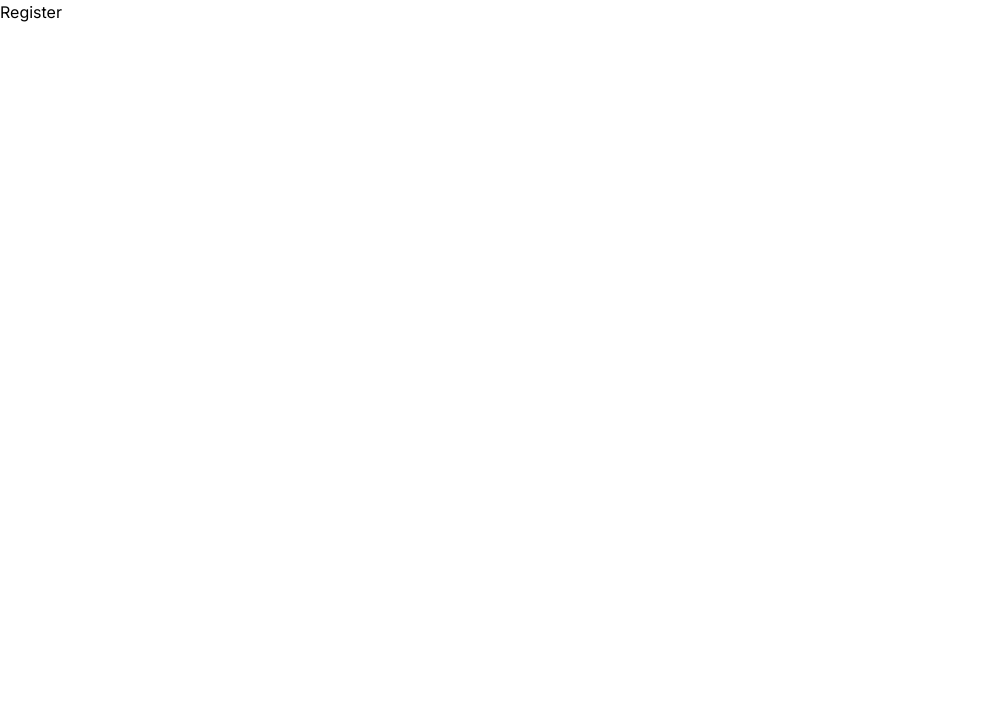
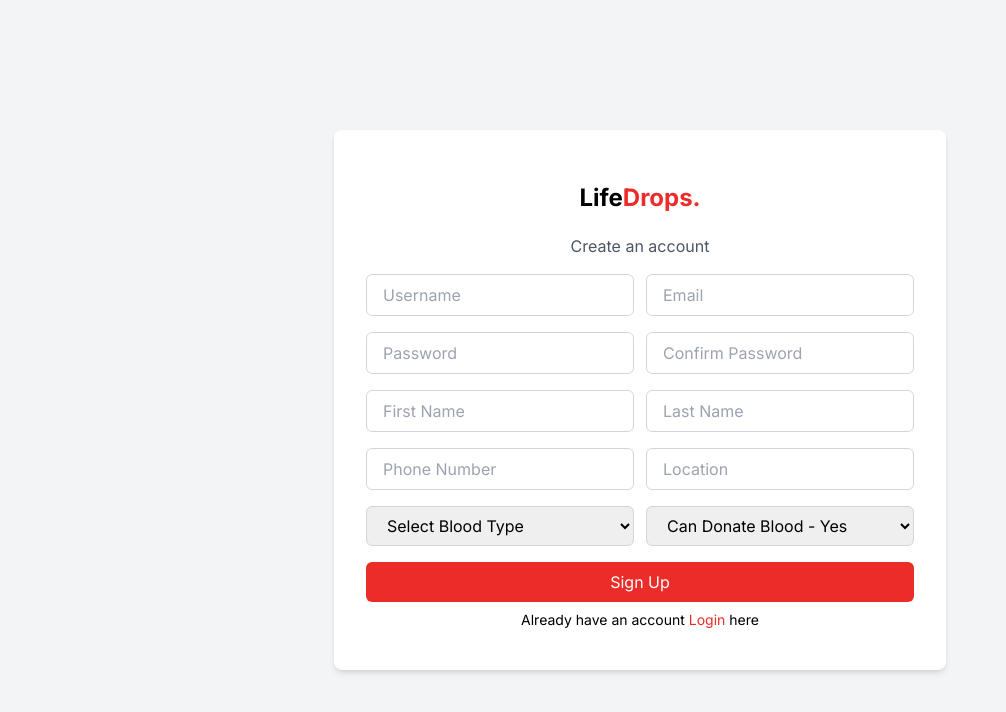
Before and after one commit to kamrulhasandev/Life-Drops---Blood-Donation-Client, a Next.js app: page /register in a window 1280 px wide. Shown: the top 712 px of the page, without its empty margins (0-1006 px from the left). Built offline with nearby package versions, Linux system fonts and the light colour scheme.

Commit message:
Register Page Ui Design

```diff
--- a/src/app/(withCommonLayout)/page.tsx
+++ b/src/app/(withCommonLayout)/page.tsx
@@ -3,7 +3,7 @@ const HomePage = () => {
     <div>
       <h1>This is HomePage component</h1>
     </div>
-  )
+  );
 };
 
 export default HomePage;
--- a/src/app/register/page.tsx
+++ b/src/app/register/page.tsx
@@ -1,7 +1,142 @@
+"use client";
+
+import Link from "next/link";
+import { useState } from "react";
+
 const RegisterPage = () => {
+  const [canDonateBlood, setCanDonateBlood] = useState("yes");
+  const [bloodType, setBloodType] = useState("");
   return (
-    <div>
-      <h1>Register</h1>
+    <div className="min-h-screen flex justify-center items-center bg-gray-100">
+      <div className="bg-white p-8 rounded-lg shadow-md md:overflow-y-auto">
+        <div>
+          <div>
+            <h5 className="text-2xl font-bold text-center py-5">
+              Life<span className="text-[#EB2C29]">Drops.</span>
+            </h5>
+          </div>
+        </div>
+        <div>
+          <p className="text-center text-gray-600 mb-4">Create an account</p>
+        </div>
+        <div className="md:flex gap-3">
+          <div className="mb-4">
+            <input
+              type="text"
+              name="userName"
+              placeholder="Username"
+              className="w-full px-4 py-2 border border-gray-300 rounded-md focus:outline-none"
+            />
+          </div>
+          <div className="mb-4">
+            <input
+              type="email"
+              name="email"
+              placeholder="Email"
+              className="w-full px-4 py-2 border border-gray-300 rounded-md focus:outline-none"
+            />
+          </div>
+        </div>
+        <div className="md:flex gap-3">
+          <div className="mb-4">
+            <input
+              type="password"
+              name="password"
+              placeholder="Password"
+              className="w-full px-4 py-2 border border-gray-300 rounded-md focus:outline-none"
+            />
+          </div>
+          <div className="mb-4">
+            <input
+              type="password"
+              name="confirmPassword"
+              placeholder="Confirm Password"
+              className="w-full px-4 py-2 border border-gray-300 rounded-md focus:outline-none"
+            />
+          </div>
+        </div>
+        <div className="md:flex gap-3">
+          <div className="mb-4">
+            <input
+              type="text"
+              name="firstName"
+              placeholder="First Name"
+              className="w-full px-4 py-2 border border-gray-300 rounded-md focus:outline-none"
+            />
+          </div>
+          <div className="mb-4">
+            <input
+              type="text"
+              name="lastName"
+              placeholder="Last Name"
+              className="w-full px-4 py-2 border border-gray-300 rounded-md focus:outline-none"
+            />
+          </div>
+        </div>
+        <div className="md:flex gap-3">
+          <div className="mb-4">
+            <input
+              type="text"
+              name="phoneNumber"
+              placeholder="Phone Number"
+              className="w-full px-4 py-2 border border-gray-300 rounded-md focus:outline-none"
+            />
+          </div>
+          <div className="mb-4">
+            <input
+              type="text"
+              name="location"
+              placeholder="Location"
+              className="w-full px-4 py-2 border border-gray-300 rounded-md focus:outline-none"
+            />
+          </div>
+        </div>
+        <div className="md:flex gap-3">
+          <div className="mb-4 md:w-[50%]">
+            <select
+              className="w-full px-4 py-2 border border-gray-300 rounded-md focus:outline-none"
+              value={bloodType}
+              onChange={(e) => setBloodType(e.target.value)}
+            >
+              <option value="">Select Blood Type</option>
+              <option value="A+">A+</option>
+              <option value="A-">A-</option>
+              <option value="B+">B+</option>
+              <option value="B-">B-</option>
+              <option value="AB+">AB+</option>
+              <option value="AB-">AB-</option>
+              <option value="O+">O+</option>
+              <option value="O-">O-</option>
+            </select>
+          </div>
+          <div className="mb-4 md:w-[50%]">
+            <select
+              className="w-full px-4 py-2 border border-gray-300 rounded-md focus:outline-none"
+              value={canDonateBlood}
+              onChange={(e) => setCanDonateBlood(e.target.value)}
+            >
+              <option value="yes">Can Donate Blood - Yes</option>
+              <option value="no">Can Donate Blood - No</option>
+            </select>
+          </div>
+        </div>
+
+        <div className="">
+          <button
+            type="submit"
+            className="bg-[#EB2C29] hover:bg-[#ec524f] w-full text-white px-4 py-2 rounded-md focus:outline-none"
+          >
+            Sign Up
+          </button>
+          <p className=" text-sm text-center py-2">
+            Already have an account{" "}
+            <Link className="text-[#EB2C29]" href={"/login"}>
+              Login
+            </Link>{" "}
+            here
+          </p>
+        </div>
+      </div>
     </div>
   );
 };
```
